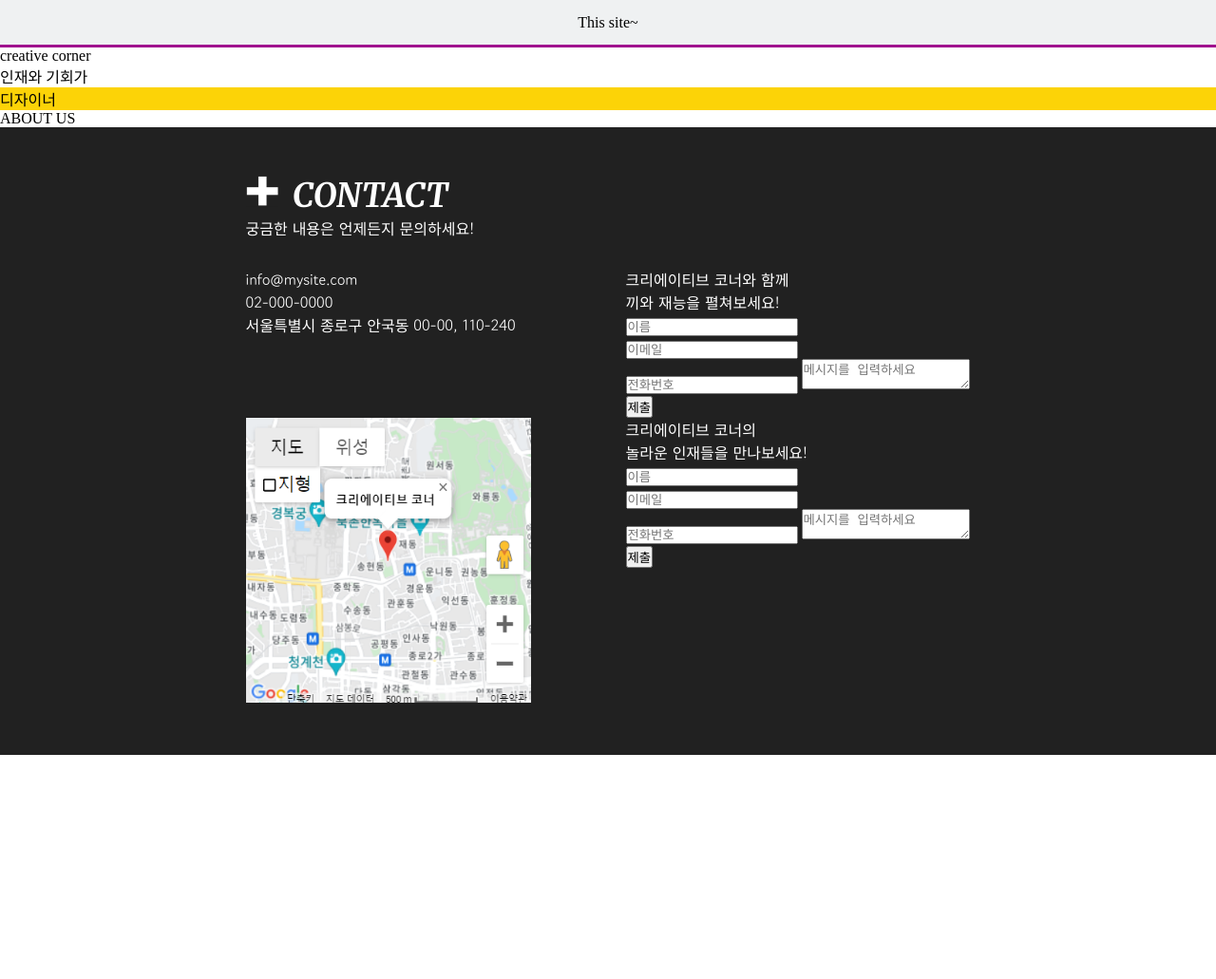
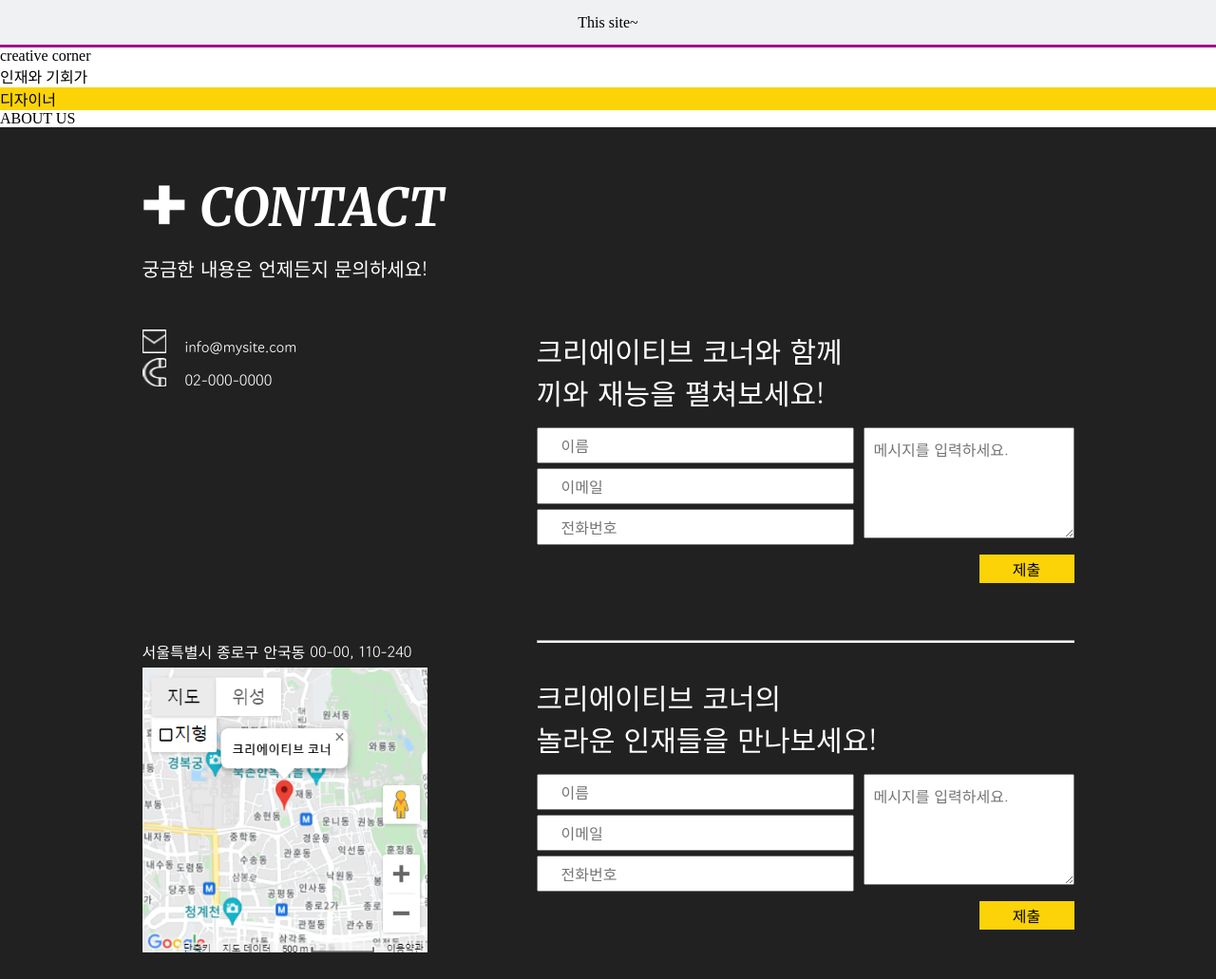
Before and after one commit to Likelion-HUFS-10th/KPLH, a plain HTML site: page index.html in a window 1280 px wide. Shown: the whole page at 95% size. Before the commit the page ends 800 px from the top, so only its background shows below. Drawn offline with Linux system fonts and the light colour scheme; a web font is replaced by a local one.

Commit message:
0408 1차 push

```diff
--- a/index.html
+++ b/index.html
@@ -24,24 +24,28 @@
         <div class="mainbox4">
           <div class="mainbox4_center">
             <div class="mainbox4_text">
-              <img src="./img/whitecross.png" width="34px" height="34px" />
+              <img src="./img/whitecross.png" width="45px" height="45px" />
               <span>CONTACT</span>
               <div>궁금한 내용은 언제든지 문의하세요!</div>
             </div>
             <div class="mainbox4_wrap">
               <div class="wrap1">
-                <div class="wrap1_mail">info@mysite.com</div>
-                <div class="wrap1_call">02-000-0000</div>
-                <div class="wrap1_address">
-                  서울특별시 종로구 안국동 00-00, 110-240
+                <div class="wrap1_mail">
+                  <img src="./img/mail.png" width="25px" height="25px" />
+                  info@mysite.com
+                </div>
+                <div class="wrap1_call">
+                  <img src="./img/phone.png" width="25px" height="30px" />
+                  02-000-0000
                 </div>
               </div>
               <div class="wrap2">
                 <div class="wrap2_text">
                   크리에이티브 코너와 함께<br />끼와 재능을 펼쳐보세요!
                 </div>
-                <div class="form">
+                <div class="form_wrap">
                   <form>
+                    <div class="form_wrap1">
                       <input
                         type="text"
                         placeholder="이름"
@@ -51,31 +55,41 @@
                         type="email"
                         placeholder="이메일"
                         class="form_email"
+                        required
                       /><br />
                       <input
-                      type="number"
+                        type="text"
                         placeholder="전화번호"
                         class="form_phone"
                       />
-                    <textarea placeholder="메시지를 입력하세요"></textarea
-                    ><br />
-                    <button type="button" class="wrap2_form_button">
+                    </div>
+                    <div class="form_wrap2">
+                      <textarea placeholder="메시지를 입력하세요."></textarea>
+                    </div>
+                  </form>
+                </div>
+                <div class="form_button">
+                  <button type="button" name="제출">
                     제출
                   </button>
-                  </form>
                 </div>
               </div>
             </div>
           <div class="mainbox4_wrap">
             <div class="wrap1">
+              <div class="wrap1_address">
+                서울특별시 종로구 안국동 00-00, 110-240
+              </div>
               <img src="./img/map.png" width="300px" height="300px" />
             </div>
             <div class="wrap2">
+              <hr />
               <div class="wrap2_text">
                 크리에이티브 코너의<br />놀라운 인재들을 만나보세요!
               </div>
-                <div class="form">
+              <div class="form_wrap">
                 <form>
+                  <div class="form_wrap1">
                     <input
                       type="text"
                       placeholder="이름"
@@ -85,19 +99,23 @@
                       type="email"
                       placeholder="이메일"
                       class="form_email"
+                      required
                     /><br />
                     <input
-                      type="number"
+                      type="text"
                       placeholder="전화번호"
                       class="form_phone"
                     />
-                    <textarea placeholder="메시지를 입력하세요"></textarea
-                    ><br />
-                    <button type="button" class="wrap2_form_button">
+                  </div>
+                  <div class="form_wrap2">
+                    <textarea placeholder="메시지를 입력하세요."></textarea>
+                  </div>
+                </form>
+              </div>
+              <div class="form_button">
+                <button type="button" name="제출">
                   제출
                 </button>
-                  </form>
-                </div>
               </div>
             </div>
           </div>
--- a/style.css
+++ b/style.css
@@ -10,6 +10,7 @@
 * {
   margin: 0px;
   padding: 0px;
+  font-size: 16px;
 }
 body {
   overflow-x: auto;
@@ -66,18 +67,91 @@ body {
 }
 .mainbox4_text span {
   font-family: "Merriweather", serif;
-  font-size: 35px;
+  font-size: 55px;
   margin-left: 10px;
+}
+.mainbox4_text div {
+  font-size: 20px;
+  margin-top: 15px;
 }
 .mainbox4_wrap {
   overflow: hidden;
+  margin-top: 20px;
+  padding: 20px 0px;
 }
 .wrap1 {
+  font-size: 18px;
   float: left;
   margin-right: 100px;
+}
+.wrap1 img {
+  margin-right: 15px;
+}
+.wrap1_address {
+  margin-bottom: 5px;
 }
 .wrap2 {
   float: right;
 }
+.wrap2 hr {
+  background-color: white;
+  height: 1px;
+  width: 100%;
+  margin-bottom: 35px;
+}
+.wrap2_text {
+  font-size: 30px;
+  margin-bottom: 15px;
+}
+.form_wrap {
+  overflow: hidden;
+}
+.form_wrap1 {
+  float: left;
+}
+.form_wrap2 {
+  float: right;
+}
+form * {
+  font-family: "Gowun Dodum", sans-serif;
+  font-size: 16px;
+  color: black;
+}
+form input:hover,
+input:focus,
+textarea:hover,
+textarea:focus {
+  outline: none;
+  border: 2.5px solid #fcd307;
+}
+.form_wrap input {
+  padding: 5px 3px 5px 24px;
+  margin-bottom: 5px;
+}
+.form_wrap textarea {
+  width: 200px;
+  height: 95px;
+  margin-left: 10px;
+  padding: 10px;
+}
+.form_button {
+  margin-top: 5px;
+  text-align: right;
+}
+.form_button button {
+  width: 100px;
+  height: 30px;
+  font-family: "Gowun Dodum", sans-serif;
+  text-align: center;
+  border: none;
+  background-color: #fcd307;
+  cursor: pointer;
+  transition-property: background-color;
+  transition-duration: 0.4s;
+  transition-timing-function: ease;
+}
+.form_button button:hover {
+  background-color: white;
+}
 
 /* WH */
```
Also changed, not shown: img/mail.png (added), img/phone.png (added). Lines whose indentation alone changed are shown as unchanged.
